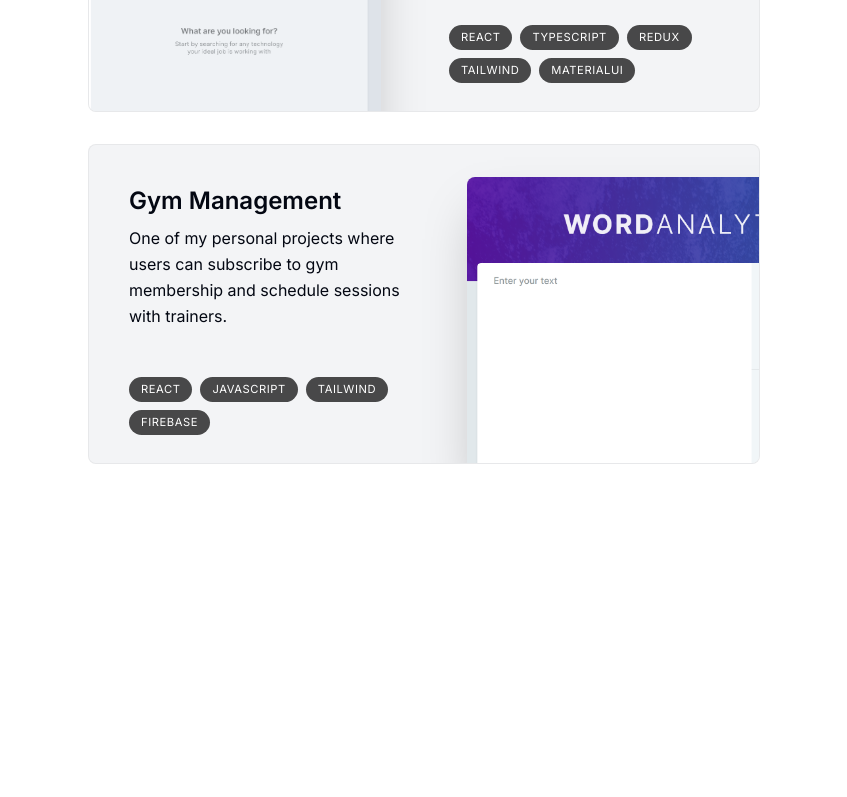
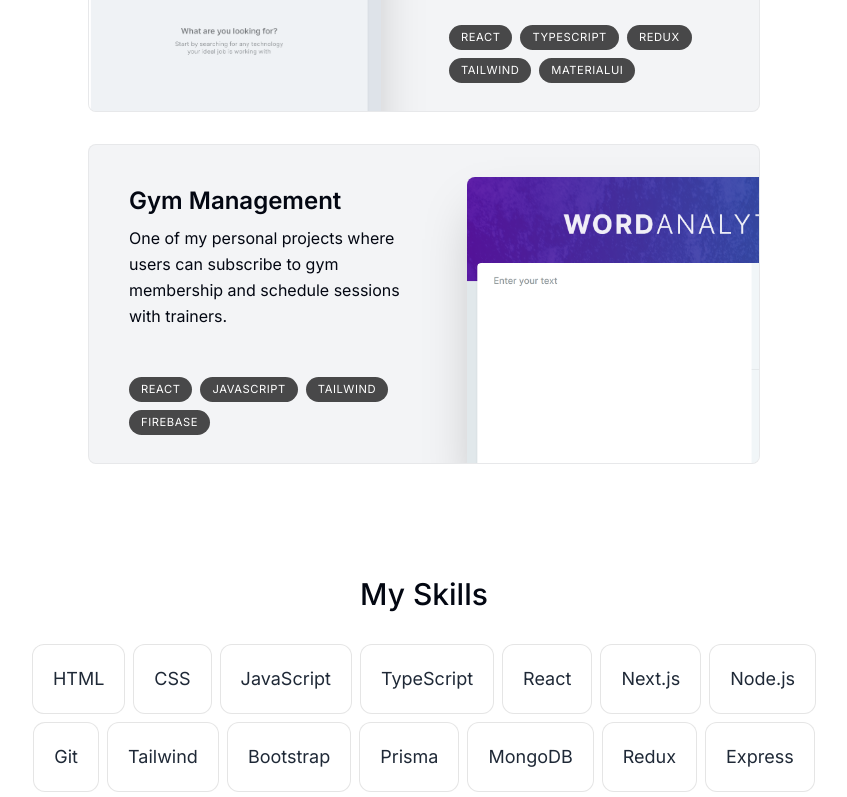
Before and after one commit to chandu-vemula/portfolio, a Next.js app: page / in a window 1280 px wide. Shown: the part 2000-2797 px from the top of the page, without its empty margins (216-1063 px from the left). Built offline with nearby package versions, Linux system fonts and the light colour scheme.

Commit message:
complete skills section with animations

```diff
--- a/app/page.tsx
+++ b/app/page.tsx
@@ -2,6 +2,7 @@
 import Intro from "@/components/into"
 import Projects from "@/components/projects"
 import SectionDivider from "@/components/section-divider"
+import Skills from "@/components/skills"
 
 export default function Home() {
   return (
@@ -10,6 +11,7 @@
       <SectionDivider/>
       <About/>
       <Projects/>
+      <Skills/>
     </main>
   )
 }
--- a/components/projects.tsx
+++ b/components/projects.tsx
@@ -1,6 +1,6 @@
 "use client"
 
-import React, { useEffect } from 'react'
+import React from 'react'
 import SectionHeading from './section-heading'
 import { projectsData } from '@/lib/data';
 import Project from './project';
@@ -12,7 +12,7 @@
  const { ref } = useSectionInView("Projects", 0.5);
 
   return (
-    <section ref={ref} id="projects" className='scroll-mt-28'>
+    <section ref={ref} id="projects" className='scroll-mt-28 mb-28'>
       <SectionHeading>My Projects</SectionHeading>
       <div>
         {projectsData.map((project, index) => (
--- /dev/null
+++ b/components/skills.tsx
@@ -0,0 +1,52 @@
+"use client"
+
+import React from 'react'
+import SectionHeading from './section-heading'
+import { skillsData } from '@/lib/data';
+import { useSectionInView } from '@/lib/hooks';
+import { motion } from "framer-motion"
+
+const fadeInAnimationvariants = {
+  initial :{
+    opacity:0,
+    y:100,
+  },
+  animate: (index: number) => ({
+    opacity: 1,
+    y: 0,
+    transition: {
+      delay: 0.05 * index,
+    }
+  })
+}
+
+export default function Skills() {
+  const { ref } = useSectionInView("Skills");
+
+  return (
+    <section
+      ref={ref}
+      id="skills"
+      className="mb-28 max-w-[53rem] scroll-mt-28 text-center sm:mb-40"
+    >
+      <SectionHeading>My Skills</SectionHeading>
+      <ul className="flex flex-wrap justify-center gap-2 text-lg text-gray-800">
+        {skillsData.map((skill, index) => (
+          <motion.li
+            className="bg-white border border-black/[0.1] rounded-xl px-5 py-5"
+            key={index}
+            variants={fadeInAnimationvariants}
+            initial="initial"
+            whileInView= "animate"
+            viewport={{
+              once:true,
+            }}
+            custom={index}
+          >
+            {skill}
+          </motion.li>
+        ))}
+      </ul>
+    </section>
+  );
+}
```
